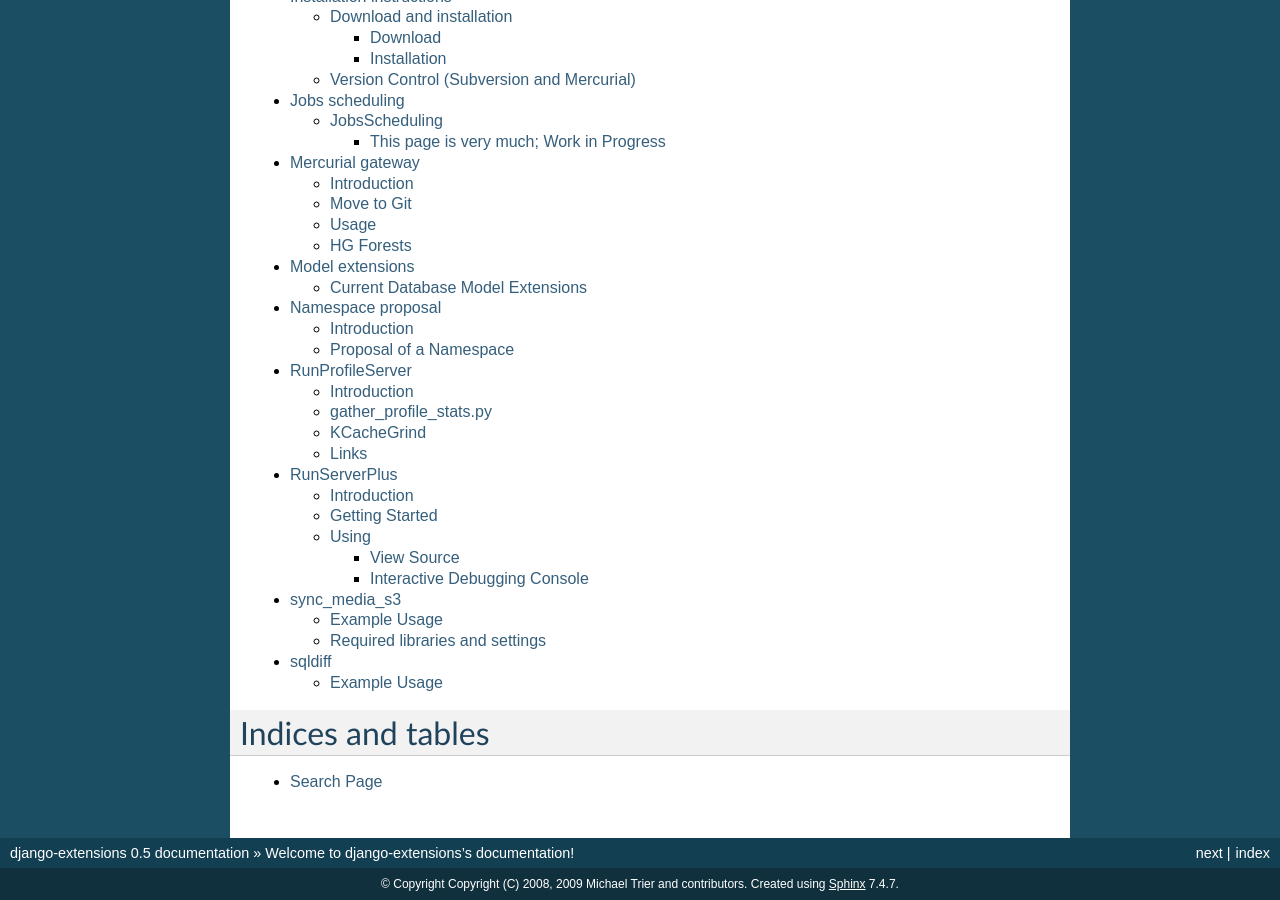
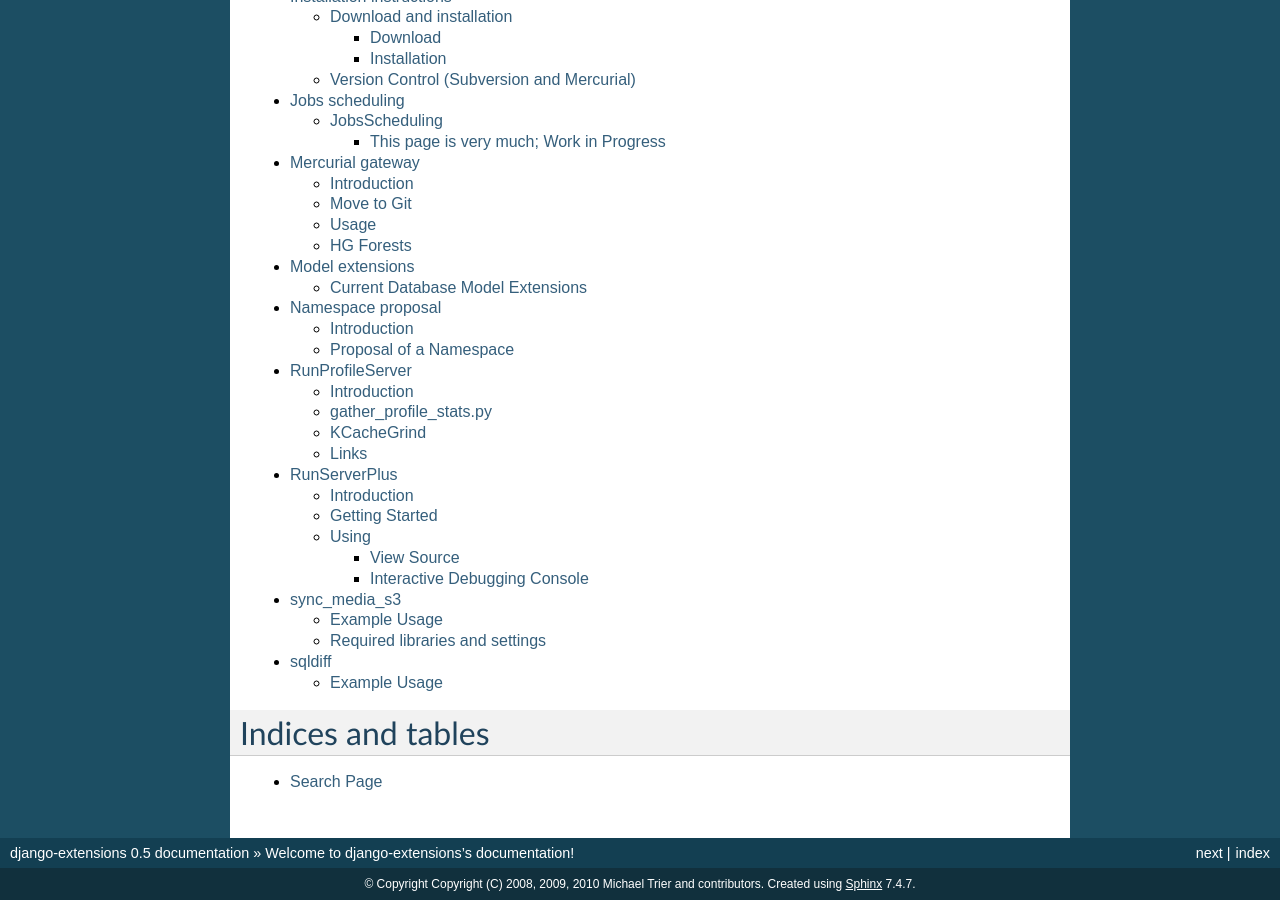
Before and after one commit to smartdevcode/django-extensions, a Sphinx documentation site: the page built from docs/index.rst, in a window 1280 px wide and 900 px high, scrolled down 683 px. Built offline with Sphinx 7.4.7, drawn with Linux system fonts in a browser that asks for light colours.

Commit message:
updated copyright notice

```diff
--- a/docs/conf.py
+++ b/docs/conf.py
@@ -38,7 +38,7 @@ master_doc = 'index'
 
 # General information about the project.
 project = u'django-extensions'
-copyright = u'Copyright (C) 2008, 2009 Michael Trier and contributors'
+copyright = u'Copyright (C) 2008, 2009, 2010 Michael Trier and contributors'
 
 # The version info for the project you're documenting, acts as replacement for
 # |version| and |release|, also used in various other places throughout the
```
